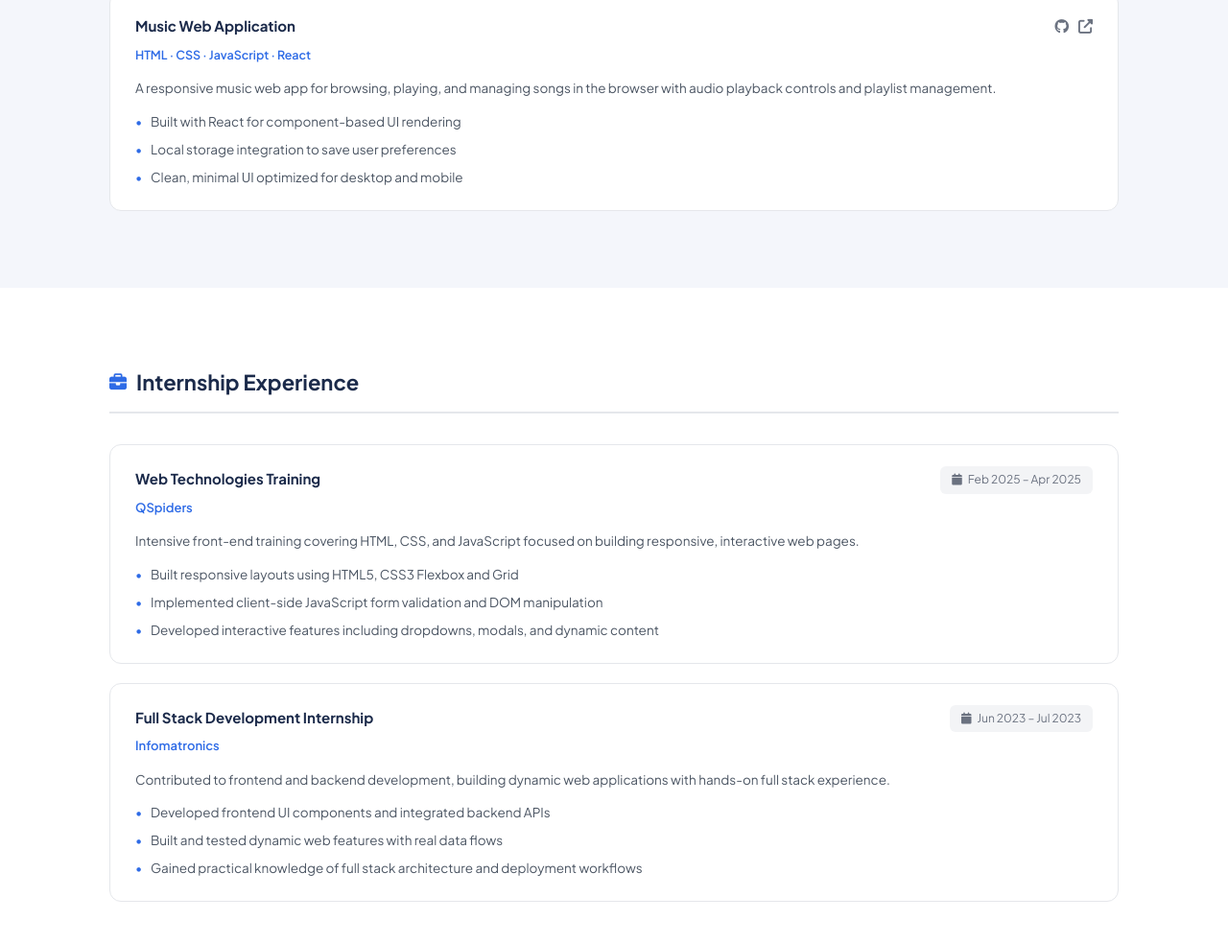
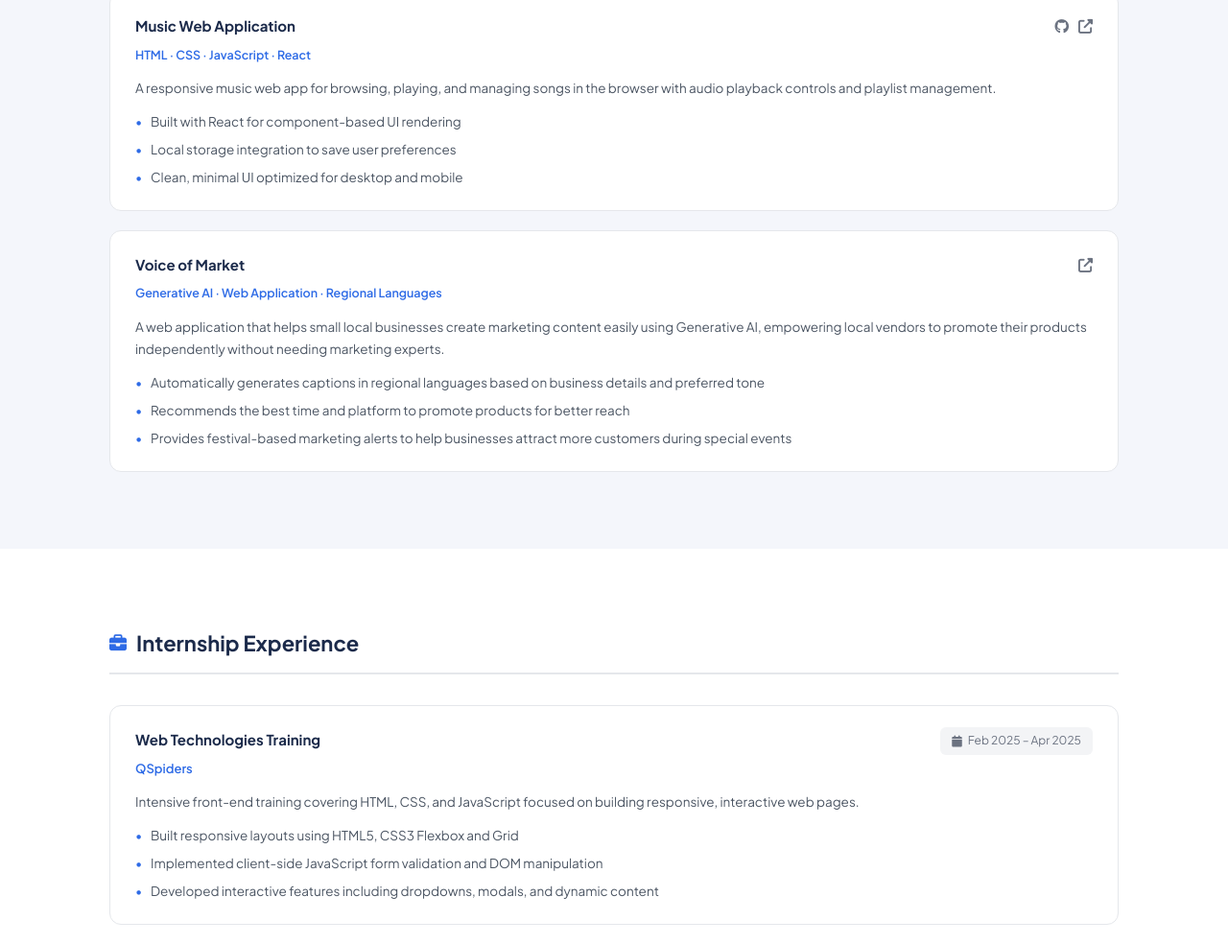
Before and after one commit to Divyadharshini1105/portfilo, a plain HTML site: page portfilio/index.html in a window 1280 px wide. Shown: the part 1825-2809 px from the top of the page at 96% size. Drawn offline with Linux system fonts and the light colour scheme.

Commit message:
Update index.html

```diff
--- a/portfilio/index.html
+++ b/portfilio/index.html
@@ -399,8 +399,6 @@ footer strong { color: var(--navy); }
 <section id="home" class="section" style="background:#fff;">
   <div class="container">
     <div class="hero-grid">
-
-      <!-- LEFT: Photo -->
       <div class="hero-photo-col">
         <div class="photo-frame">
           <img src="images/myphoto.jpeg" alt="Divyadharshini"
@@ -415,8 +413,6 @@ footer strong { color: var(--navy); }
           <a href="https://leetcode.com/u/Divya_1105/" target="_blank" rel="noopener" title="LeetCode"><i class="fas fa-code"></i></a>
         </div>
       </div>
-
-      <!-- RIGHT: Info -->
       <div class="hero-info-col">
         <div class="hero-badge">CS &amp; Business Systems · 3rd Year</div>
         <h1 class="hero-name">Divyadharshini</h1>
@@ -438,7 +434,6 @@ footer strong { color: var(--navy); }
           <a href="images/Resume.pdf" download class="btn-secondary"><i class="fas fa-download"></i> Resume</a>
         </div>
       </div>
-
     </div>
   </div>
 </section>
@@ -455,7 +450,6 @@ footer strong { color: var(--navy); }
         I combine technical skills with a business perspective, helping me build solutions that are functional and aligned with real-world needs. I'm a quick learner who enjoys problem-solving and is actively seeking internship or entry-level opportunities to grow and contribute.
       </p>
     </div>
-
     <div style="margin-top:32px;">
       <h3 style="font-size:15px;font-weight:700;color:var(--navy);margin-bottom:16px;">Education</h3>
       <div class="edu-grid">
@@ -478,7 +472,6 @@ footer strong { color: var(--navy); }
         </div>
       </div>
     </div>
-
     <div class="meta-row">
       <div class="meta-group">
         <h4>Soft Skills</h4>
@@ -557,6 +550,7 @@ footer strong { color: var(--navy); }
     <h2 class="sec-title"><i class="fas fa-folder-open"></i> Projects</h2>
     <div class="projects-list">
 
+      <!-- Project 1: unchanged -->
       <div class="project-card">
         <div class="proj-top">
           <div class="proj-left">
@@ -576,6 +570,25 @@ footer strong { color: var(--navy); }
         </ul>
       </div>
 
+      <!-- Project 2: Voice of Market -->
+      <div class="project-card">
+        <div class="proj-top">
+          <div class="proj-left">
+            <h3>Voice of Market</h3>
+            <span class="proj-tech">Generative AI · Web Application · Regional Languages</span>
+          </div>
+          <div class="proj-links">
+            <a href="#" title="Live Demo"><i class="fas fa-external-link-alt"></i></a>
+          </div>
+        </div>
+        <p class="proj-desc">A web application that helps small local businesses create marketing content easily using Generative AI, empowering local vendors to promote their products independently without needing marketing experts.</p>
+        <ul class="proj-points">
+          <li>Automatically generates captions in regional languages based on business details and preferred tone</li>
+          <li>Recommends the best time and platform to promote products for better reach</li>
+          <li>Provides festival-based marketing alerts to help businesses attract more customers during special events</li>
+        </ul>
+      </div>
+
     </div>
   </div>
 </section>
@@ -585,7 +598,6 @@ footer strong { color: var(--navy); }
   <div class="container">
     <h2 class="sec-title"><i class="fas fa-briefcase"></i> Internship Experience</h2>
     <div class="exp-list">
-
       <div class="exp-card">
         <div class="exp-top">
           <div class="exp-left">
@@ -601,7 +613,6 @@ footer strong { color: var(--navy); }
           <li>Developed interactive features including dropdowns, modals, and dynamic content</li>
         </ul>
       </div>
-
       <div class="exp-card">
         <div class="exp-top">
           <div class="exp-left">
@@ -617,7 +628,6 @@ footer strong { color: var(--navy); }
           <li>Gained practical knowledge of full stack architecture and deployment workflows</li>
         </ul>
       </div>
-
     </div>
   </div>
 </section>
@@ -627,7 +637,6 @@ footer strong { color: var(--navy); }
   <div class="container">
     <h2 class="sec-title"><i class="fas fa-trophy"></i> Achievements &amp; Competitions</h2>
     <div class="achievements-grid">
-
       <div class="achievement-card">
         <div class="achievement-icon"><i class="fas fa-robot"></i></div>
         <div class="achievement-body">
@@ -637,7 +646,6 @@ footer strong { color: var(--navy); }
           <span class="achievement-year"><i class="fas fa-calendar-alt" style="margin-right:5px;"></i>2026</span>
         </div>
       </div>
-
       <div class="achievement-card">
         <div class="achievement-icon"><i class="fas fa-medal"></i></div>
         <div class="achievement-body">
@@ -647,7 +655,6 @@ footer strong { color: var(--navy); }
           <span class="achievement-year"><i class="fas fa-calendar-alt" style="margin-right:5px;"></i>2024</span>
         </div>
       </div>
-
     </div>
   </div>
 </section>
@@ -687,7 +694,6 @@ footer strong { color: var(--navy); }
   <div class="container">
     <h2 class="sec-title"><i class="fas fa-envelope"></i> Contact</h2>
     <div class="contact-grid">
-
       <div class="contact-left">
         <p>I'm open to internship opportunities and entry-level roles in software development. Feel free to reach out — I'd love to connect and discuss how I can contribute to your team.</p>
         <div class="contact-details">
@@ -707,7 +713,6 @@ footer strong { color: var(--navy); }
           </div>
         </div>
       </div>
-
       <form class="contact-form" id="contactForm" novalidate>
         <div class="form-group">
           <label for="name">Name</label>
@@ -727,7 +732,6 @@ footer strong { color: var(--navy); }
         <button type="submit" class="btn-primary form-submit">Send Message <i class="fas fa-paper-plane"></i></button>
         <div class="form-success" id="formSuccess"><i class="fas fa-check-circle"></i> Message sent successfully!</div>
       </form>
-
     </div>
   </div>
 </section>
```
